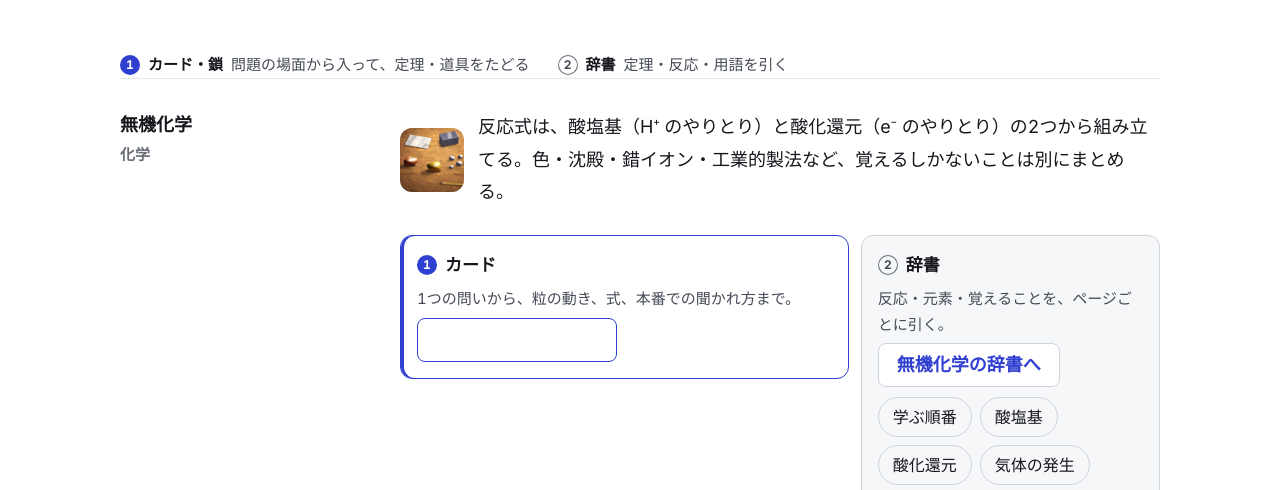
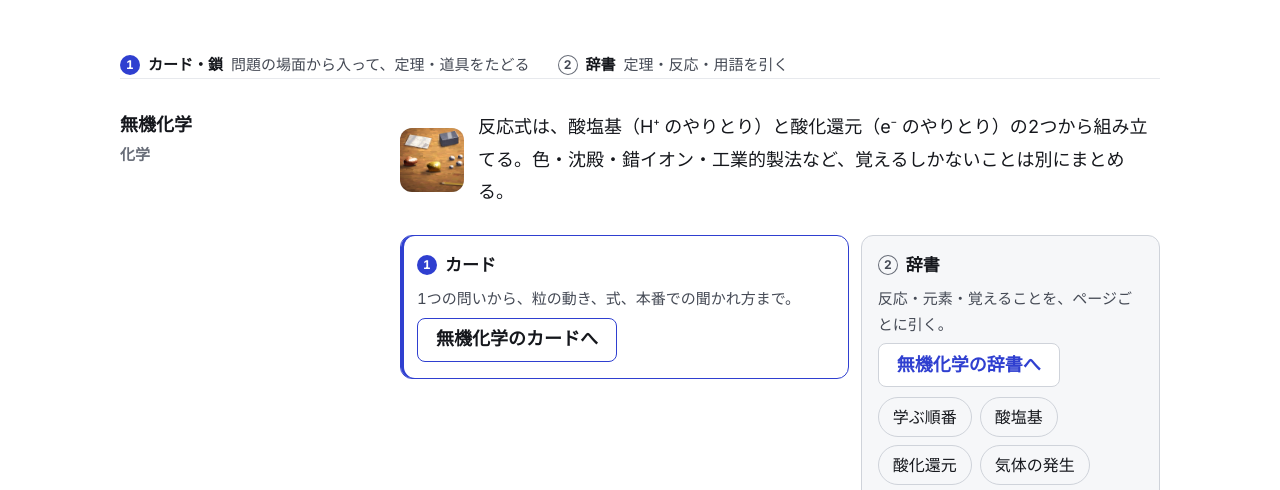
Before and after one commit to Hoshitobu/hoshitobu-survey, a plain HTML site: page seiri/index.html in a window 1280 px wide. Shown: the part 268-758 px from the top of the page. Drawn offline with Linux system fonts and the light colour scheme.

Commit message:
知識の整理：段の中の主ボタンをライトで黒文字に（白地に白文字の直し）
Co-Authored-By: Claude Opus 5.5 <noreply@anthropic.com>

```diff
--- a/hub.css
+++ b/hub.css
@@ -69,6 +69,8 @@
 .tier .fld-frame { margin: 8px 0; }
 .tier .fld-frame > div { min-height: 56px; padding: 8px 12px; }
 .tier .hub-btns a { background: var(--bg); }
+/* 段の中の主ボタンは背景を --bg に戻すので、文字も地の色（ライトは黒・ダークは白）にして枠で主ボタンと分かるようにする */
+.tier .hub-btns a.is-main { color: var(--ink); border-color: var(--accent); }
 .tier-rui { font-size: 15px; color: var(--sub); }
 @media (max-width: 760px) { .tier .fld-frame { grid-template-columns: repeat(3, minmax(0, 1fr)); } }
 .pk-other { margin-top: 18px; }
```
